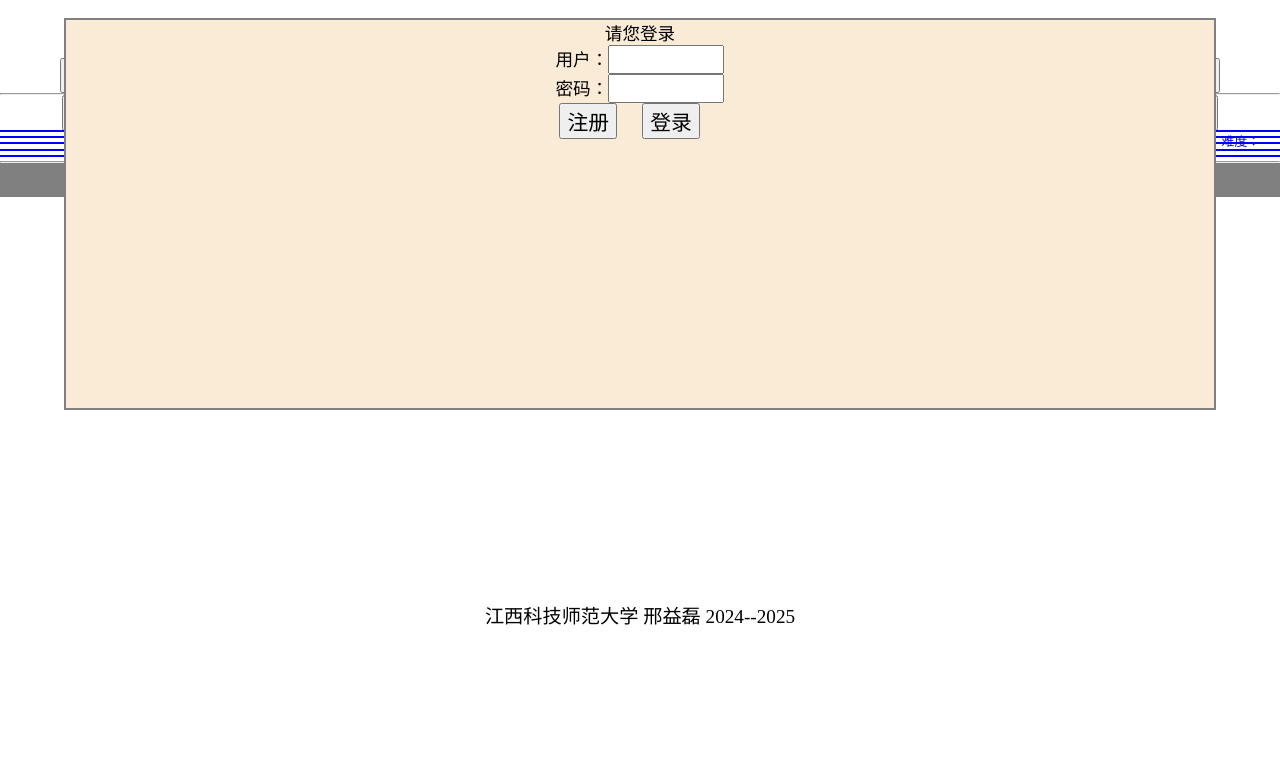
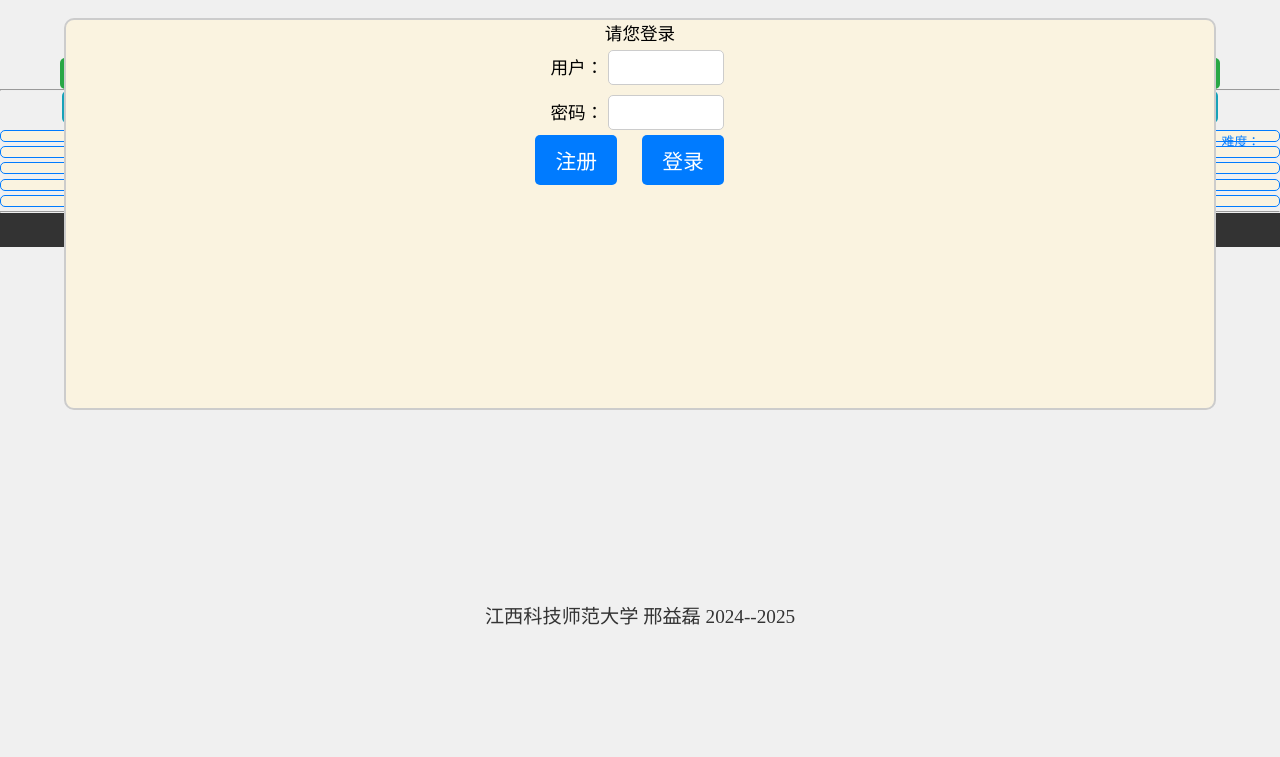
Before and after one commit to ZhenLiu029/jianguo.github.io, a plain HTML site: page 20223490/index.html in a window 1280 px wide. Shown: the part 60-817 px from the top of the page. Drawn offline with Linux system fonts and the light colour scheme.

Commit message:
Update view.css

```diff
--- a/20223490/view.css
+++ b/20223490/view.css
@@ -5,97 +5,140 @@
 }
 body{
     font-size: calc(10px+1vh);
-     height: 98vh ;
+    height: 98vh;
     position: relative;
+    background-color: #f0f0f0; /* 背景颜色 */
 }
-    header{font-size: 2em;
-           height: 15% ;
+header{
+    font-size: 2em;
+    height: 15%;
     position: relative;
+    color: #333; /* 标题颜色 */
 }
-    nav{ height: 6% ;}
+nav{
+    height: 6%;
+}
 nav button{
     font-size: 1.2em;
+    background-color: #007BFF; /* 按钮背景 */
+    color: white; /* 按钮字体颜色 */
+    border: none;
+    padding: 10px 20px;
+    border-radius: 5px; /* 圆角效果 */
+    transition: background-color 0.3s ease, transform 0.2s ease;
+}
+nav button:hover{
+    background-color: #0056b3; /* 鼠标悬停时颜色 */
+    transform: scale(1.1); /* 鼠标悬停时放大 */
 }
 button.small{
     width: 30%;
     padding: 0.1em 0.2em;
+    background-color: #28a745; /* 绿色背景 */
+    color: white;
 }
 button.big{
     width: 45%;
     padding: 0.1em 0.5em;
+    background-color: #17a2b8; /* 蓝色背景 */
+    color: white;
+}
+button.small:hover, button.big:hover{
+    opacity: 0.8; /* 鼠标悬停时透明度 */
 }
 main{
     margin-top: 1em;
     font-size: 1.6em;
-        height: 60% ;
+    height: 60%;
     position: relative;
+    color: #444; /* 文字颜色 */
 }
 main p#en{
     font-size: 1.6em;
-        color:rgb(126, 200, 189);
-        text-shadow: 2px 2px rgb(128, 128, 128) ;
+    color: rgb(126, 200, 189);
+    text-shadow: 2px 2px rgb(128, 128, 128);
 }
 main p#pn{
     font-size: 1.2em;
-        color:rgb(32, 71, 178);
+    color: rgb(32, 71, 178);
 }
 form{
-        position: absolute ;
-        width: 90% ;
-        height: 50% ;
-        border: 2px solid gray;
-        left: 5% ;
-        top: 10% ;
-        background-color: antiquewhite;
-        font-size: 1.1em ;
+    position: absolute;
+    width: 90%;
+    height: 50%;
+    border: 2px solid #ccc;
+    left: 5%;
+    top: 10%;
+    background-color: #faf3e0; /* 更柔和的背景 */
+    font-size: 1.1em;
+    border-radius: 10px; /* 圆角效果 */
 }
 form input{
-        font-size: 1.1em ;
+    font-size: 1.1em;
     width: 6em;
+    padding: 5px;
+    margin: 5px;
+    border-radius: 5px; /* 圆角输入框 */
+    border: 1px solid #ccc;
 }
 form button{
-        font-size: 1.3rem ;
+    font-size: 1.3rem;
     margin-right: 1em;
+    background-color: #007BFF; /* 按钮背景 */
+    color: white;
+    border: none;
+    border-radius: 5px;
+    padding: 10px 20px;
+    transition: background-color 0.3s ease, transform 0.2s ease;
+}
+form button:hover{
+    background-color: #0056b3; /* 鼠标悬停时颜色 */
+    transform: scale(1.1);
 }
 footer{
-        height: 20% ;
-        font-size:1.2em;
+    height: 20%;
+    font-size: 1.2em;
+    color: #333;
 }
 span#level{
     display: block;
     position: absolute;
-        right:20px;
-        top:1px;
-        color:blue;
+    right: 20px;
+    top: 1px;
+    color: #007BFF; /* 蓝色字体 */
     font-size: 0.5em;
 }
 p.cn{
-      border:1px solid blue ;
-      background-color: antiquewhite;
+    border: 1px solid #007BFF;
+    background-color: #faf3e0;
     cursor: pointer;
     font-size: 0.8em;
     margin-bottom: 0.2em;
+    padding: 5px;
+    border-radius: 5px;
+    transition: background-color 0.3s ease, color 0.3s ease;
 }
 p.cn.right{
     background-color: yellow;
-      color: red ;
+    color: red;
 }
 p.cn.wrong{
     background-color: gray;
-      color:white;
+    color: white;
 }
 p.cn:hover{
-        color: blue ;
+    color: blue;
+    background-color: #e0f7fa; /* 鼠标悬停时背景 */
 }
 header span#response{
     font-size: 0.8em;
     color: red;
     position: absolute;
     right: 0.5em;
-        top:2em;
+    top: 2em;
 }
 p#log{
-        background-color: gray;
+    background-color: #333;
     color: white;
     font-size: 0.65em;
     padding: 5px 10px;
```
Lines whose indentation alone changed are shown as unchanged.
